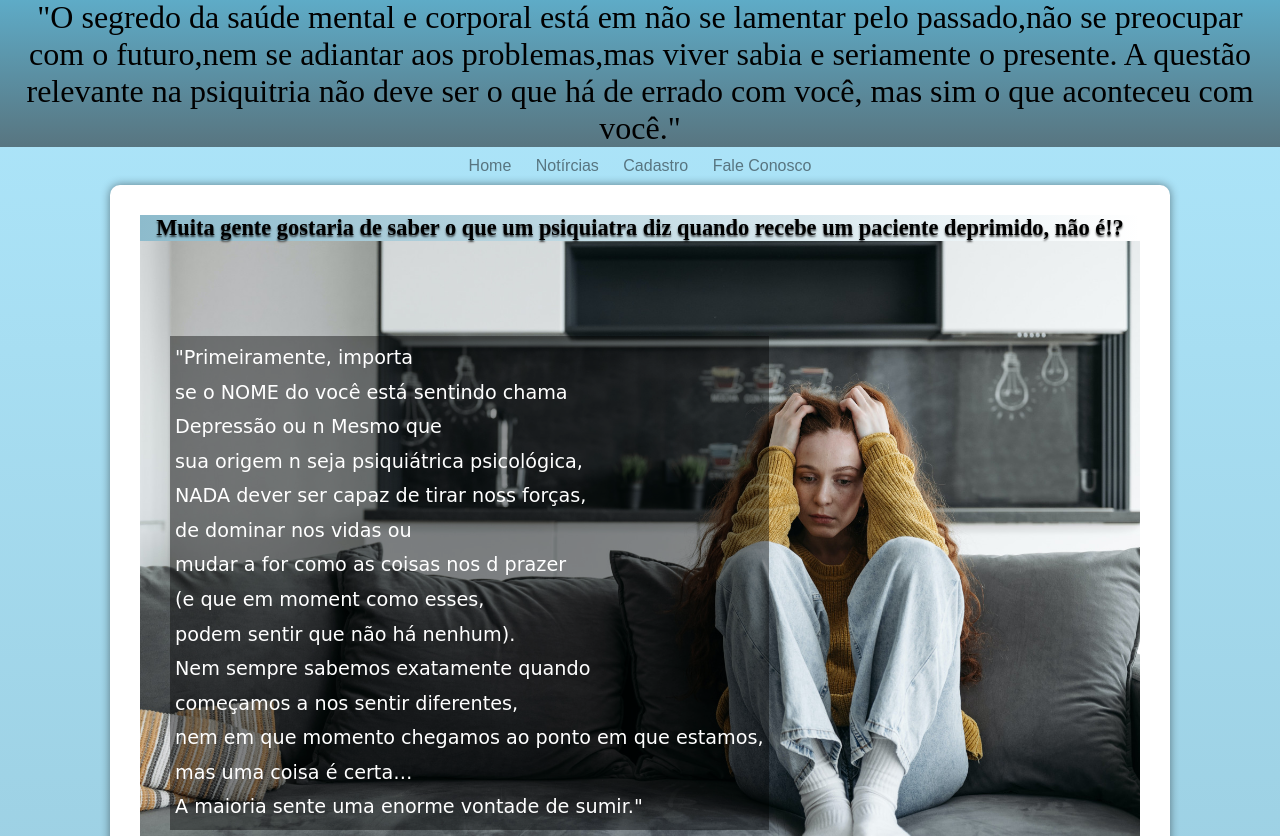
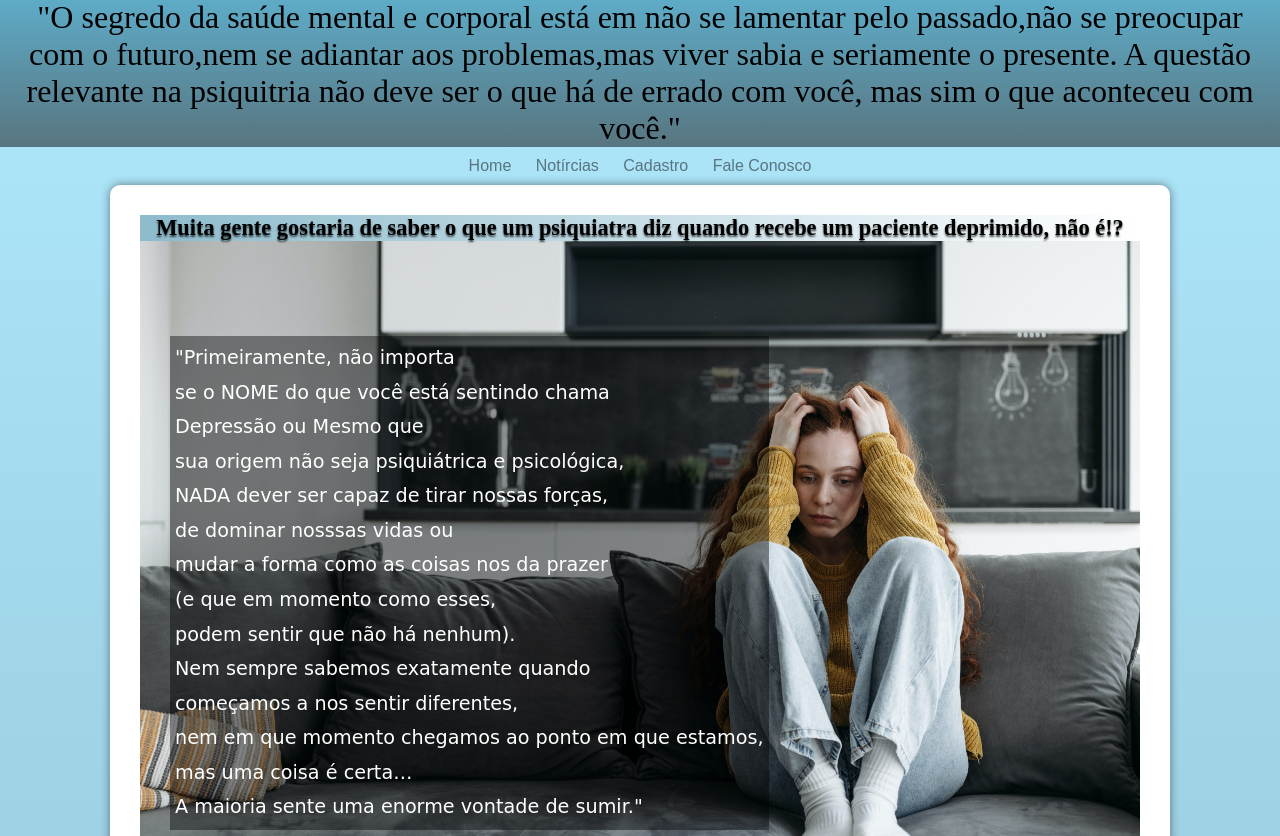
Before and after one commit to FelipeSousa2/projeto-mente, a plain HTML site: page index.html in a window 1280 px wide. Shown: the part 116-952 px from the top of the page. Drawn offline with Linux system fonts and the light colour scheme; a web font is replaced by a local one.

Commit message:
Update index.html

```diff
--- a/index.html
+++ b/index.html
@@ -25,7 +25,7 @@
 
         <section class="imagem" id="img01">
             <p>
-                "Primeiramente,   importa <br>se o NOME do   você está sentindo  chama <br>Depressão ou n  Mesmo que <br>sua origem n seja psiquiátrica  psicológica,<br> NADA dever ser capaz de tirar noss forças, <br>de dominar nos  vidas ou <br>mudar a for como as coisas nos d prazer<br> (e que em moment como esses,<br> podem sentir que não há nenhum).<br>
+                "Primeiramente,  não importa <br>se o NOME do que  você está sentindo  chama <br>Depressão ou  Mesmo que <br>sua origem não seja psiquiátrica e psicológica,<br> NADA dever ser capaz de tirar nossas forças, <br>de dominar nosssas  vidas ou <br>mudar a forma como as coisas nos da prazer<br> (e que em momento como esses,<br> podem sentir que não há nenhum).<br>
                 Nem sempre sabemos exatamente quando <br>começamos a nos sentir diferentes,<br> nem em que momento chegamos ao ponto em que estamos,<br> mas uma coisa é certa… <br>A maioria sente uma enorme vontade de sumir."
             </p>
         </section>
```
